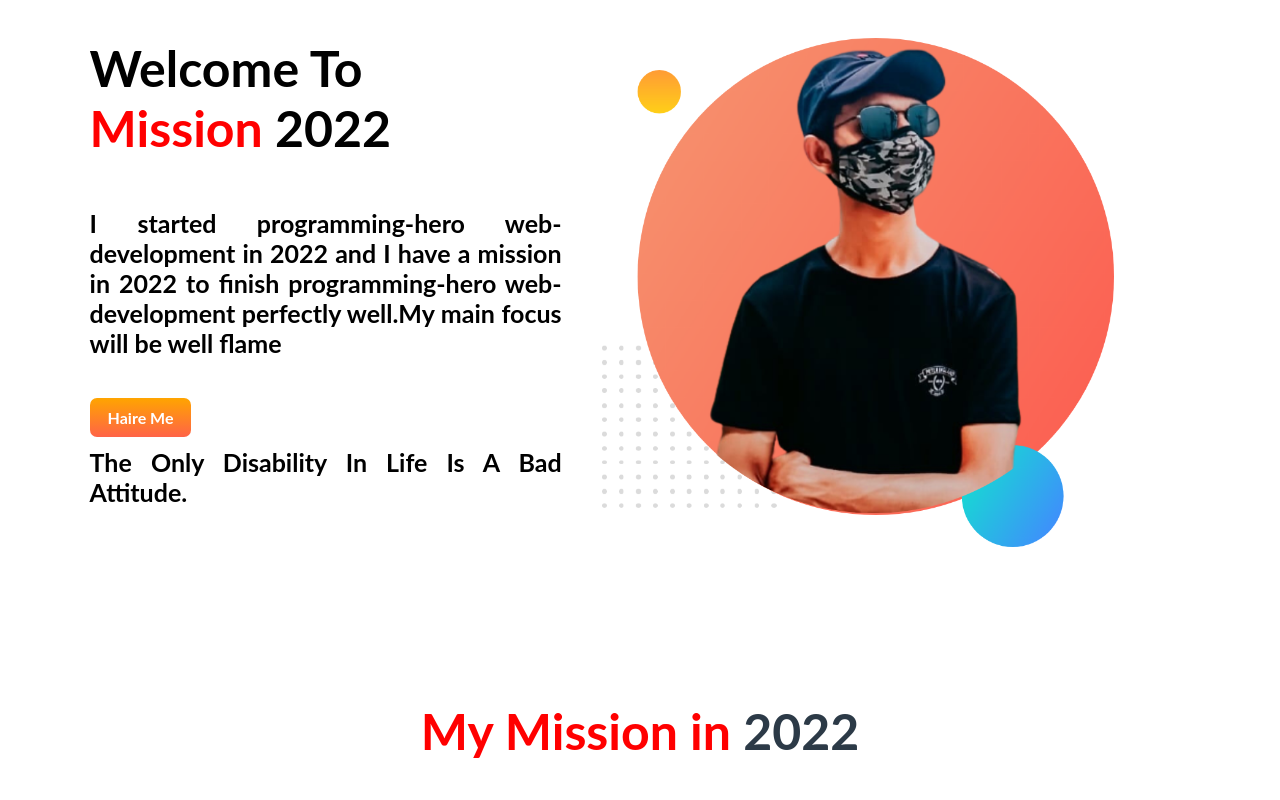
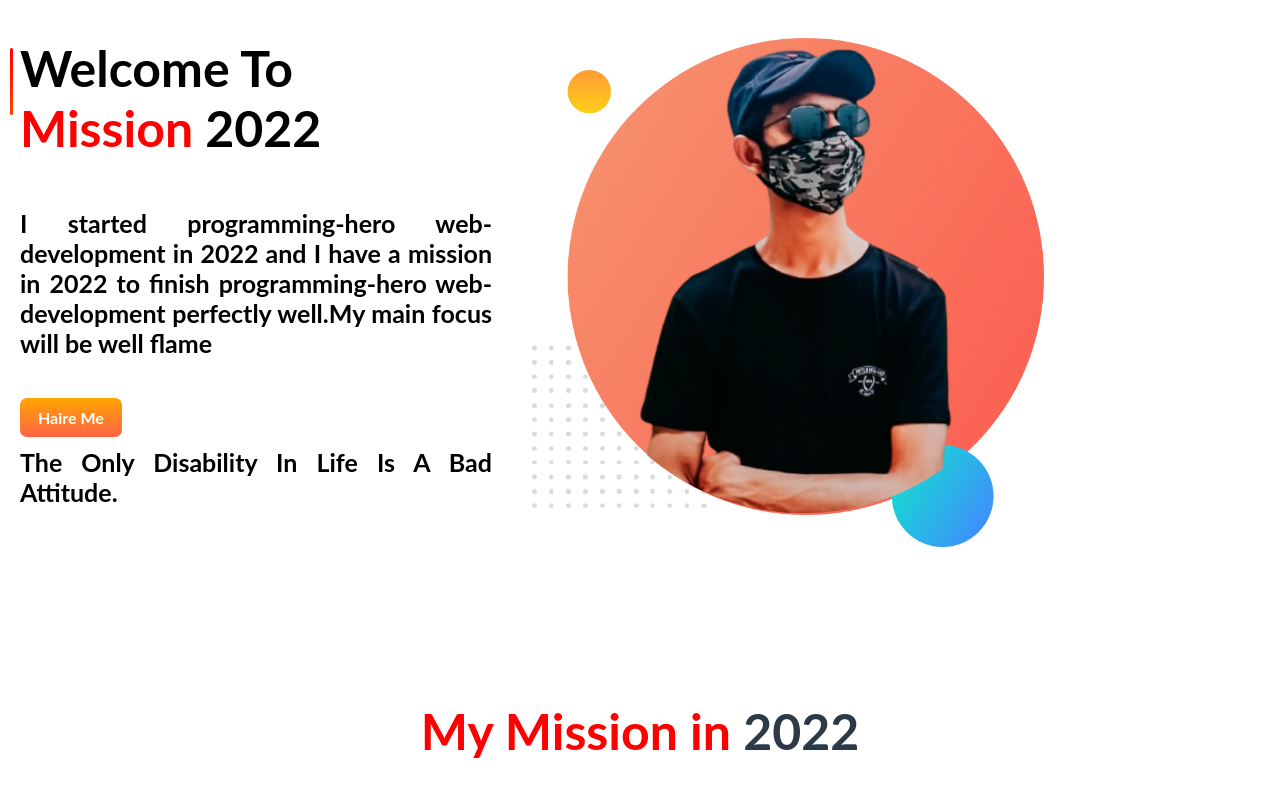
Before and after one commit to MDRahul47/my-first-assignment, a plain HTML site: page index.html in a window 1280 px wide. Shown: the top 800 px of the page. Drawn offline with Linux system fonts and the light colour scheme.

Commit message:
line-add

```diff
--- a/index.html
+++ b/index.html
@@ -15,6 +15,10 @@
 
 <body>
     <section class="top-section">
+        <div>
+            <h1 class="siderbar"></h1>
+
+        </div>
         <div class="text-div">
             <h1>Welcome To</h1>
             <h1> <span class="red-text">Mission</span> 2022</h1>
@@ -72,6 +76,10 @@
     </section>
 
     <section class="third-section">
+        <div>
+            <h1 class="siderbar"></h1>
+
+        </div>
         <div class="img-div">
             <img class="third-im" src="./image/img2nd.jfif" alt="">
         </div>
--- a/style.css
+++ b/style.css
@@ -2,9 +2,24 @@
     padding: 0%;
     margin: 0%;
 }
+
+
+
 body{
 
     margin-top: 3%;
+}
+
+.siderbar{
+    width: 15%;
+    height: 13%;
+    background-image:linear-gradient(red, orangered) ;
+    margin-left: 10px;
+    border-radius: 5px;
+    color: orangered;
+    margin-top: 10px;
+    margin-right: 10px;
+
 }
 
 .top-section{
@@ -14,8 +29,7 @@ body{
 .text-div{
     font-family: 'Lato', sans-serif;
     width:40%;
-    margin-left: 5%;
-    padding-left: 2%;
+
 }
 h1{
     font-size: 50px;
```
